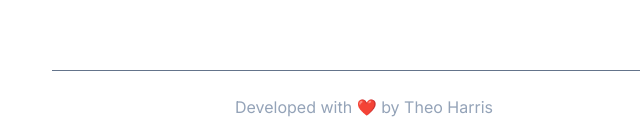
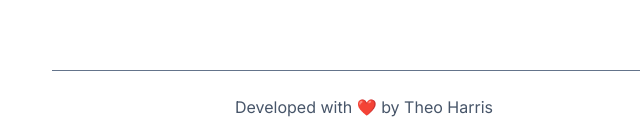
Before and after one commit to Theosaurus-Rex/dev-portfolio-2023, a Next.js app: page / in a window 1280 px wide. Shown: the part 954-1094 px from the top of the page, without its empty margins (276-916 px from the left). Built offline with nearby package versions, Linux system fonts and the light colour scheme.

Commit message:
refactor(footer): Extract footer into separate component, tweak text style for legibility

```diff
--- /dev/null
+++ b/components/PageFooter.tsx
@@ -0,0 +1,11 @@
+const PageFooter = () => {
+  return (
+    <footer>
+      <div className="border-t border-slate-500 mt-6 py-6 text-center text-slate-600">
+        <p>Developed with ❤️ by Theo Harris</p>
+      </div>
+    </footer>
+  );
+};
+
+export default PageFooter;
--- a/src/app/layout.tsx
+++ b/src/app/layout.tsx
@@ -2,6 +2,7 @@ import Link from "next/link";
 import "./globals.css";
 import { Inter } from "next/font/google";
 import PageHeader from "../../components/PageHeader";
+import PageFooter from "../../components/PageFooter";
 
 const inter = Inter({ subsets: ["latin"] });
 
@@ -15,20 +16,13 @@ export default function RootLayout({
 }: {
   children: React.ReactNode;
 }) {
-  const footer = (
-    <footer>
-      <div className="border-t border-slate-500 mt-6 py-6 text-center text-slate-400">
-        <p>Developed with ❤️ by Theo Harris</p>
-      </div>
-    </footer>
-  );
   return (
     <html lang="en">
       <body className={inter.className}>
         <div className="mx-auto max-w-2xl px-6">
           <PageHeader />
           {children}
-          {footer}
+          <PageFooter />
         </div>
       </body>
     </html>
```
